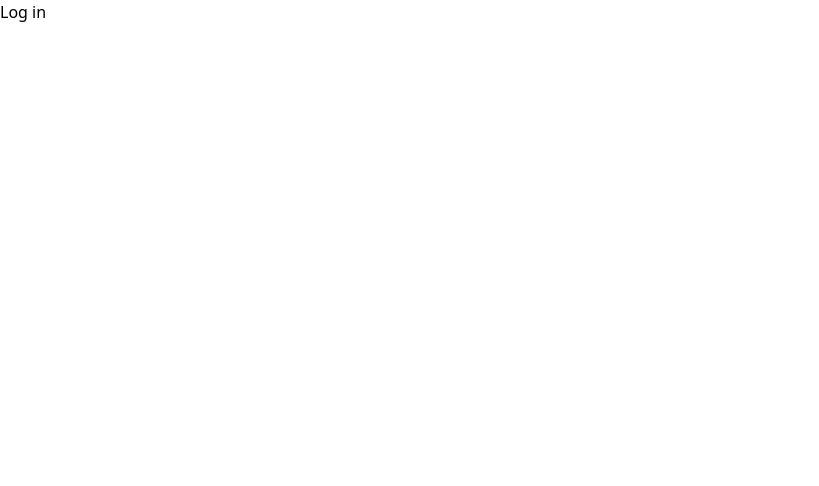
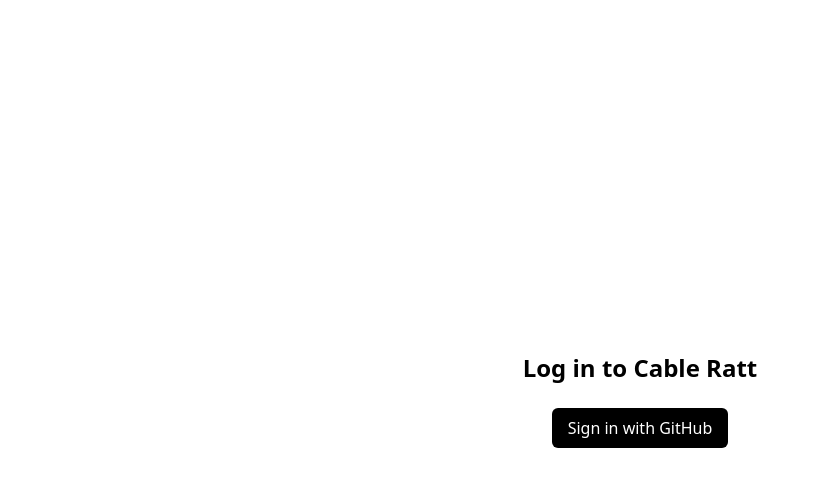
Before and after one commit to Tucci-net/cable-ratt, a Next.js app: page /login in a window 1280 px wide. Shown: the top 486 px of the page, without its empty margins (0-819 px from the left). Built offline with nearby package versions, Linux system fonts and the light colour scheme; no server answers.

Commit message:
Add functional sign-in UI to login page

```diff
--- a/app/(auth)/login/page.tsx
+++ b/app/(auth)/login/page.tsx
@@ -1,8 +1,22 @@
+import { signIn } from "@/lib/auth/auth";
+
 export default function LoginPage() {
   return (
-    <main>
-      <h1>Log in</h1>
-      {/* Wire up your auth provider (Auth.js / Clerk / WorkOS) here */}
+    <main className="flex min-h-screen flex-col items-center justify-center gap-6 p-6">
+      <h1 className="text-2xl font-semibold">Log in to Cable Ratt</h1>
+      <form
+        action={async () => {
+          "use server";
+          await signIn("github", { redirectTo: "/dashboard" });
+        }}
+      >
+        <button
+          type="submit"
+          className="rounded-md bg-black px-4 py-2 text-white hover:bg-neutral-800"
+        >
+          Sign in with GitHub
+        </button>
+      </form>
     </main>
   );
 }
```
